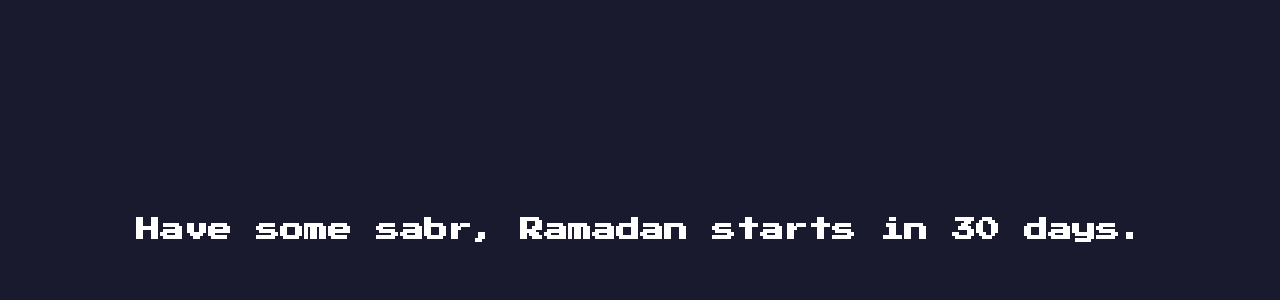
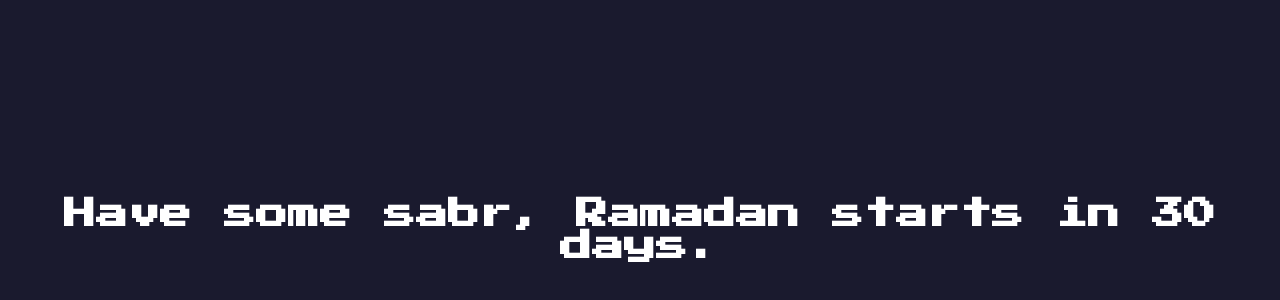
Before and after one commit to createdbysalman/is-it-eid-yet, a plain HTML site: page index.html in a window 1280 px wide. Shown: the part 970-1270 px from the top of the page. Drawn offline with Linux system fonts and the light colour scheme.

Commit message:
styles.css

```diff
--- a/styles.css
+++ b/styles.css
@@ -26,9 +26,15 @@ body {
     height: 100vh;
 }
 
-#answer-content {
-    font-size: 1rem;
-    padding: 20px;
+/* Ensure all text uses h1 size */
+h1 {
+    font-size: 2rem; /* Adjust this value as needed */
+    margin: 0;
+    padding: 0;
+}
+
+#answer-content h1 {
+    font-size: 2rem; /* Same as h1 */
 }
 
 .eid-animation {
@@ -40,5 +46,6 @@ body {
 #moon-phase img {
     width: 200px; /* Increased size */
     height: 200px; /* Increased size */
+    image-rendering: pixelated;
     margin: 10px;
 }
```
